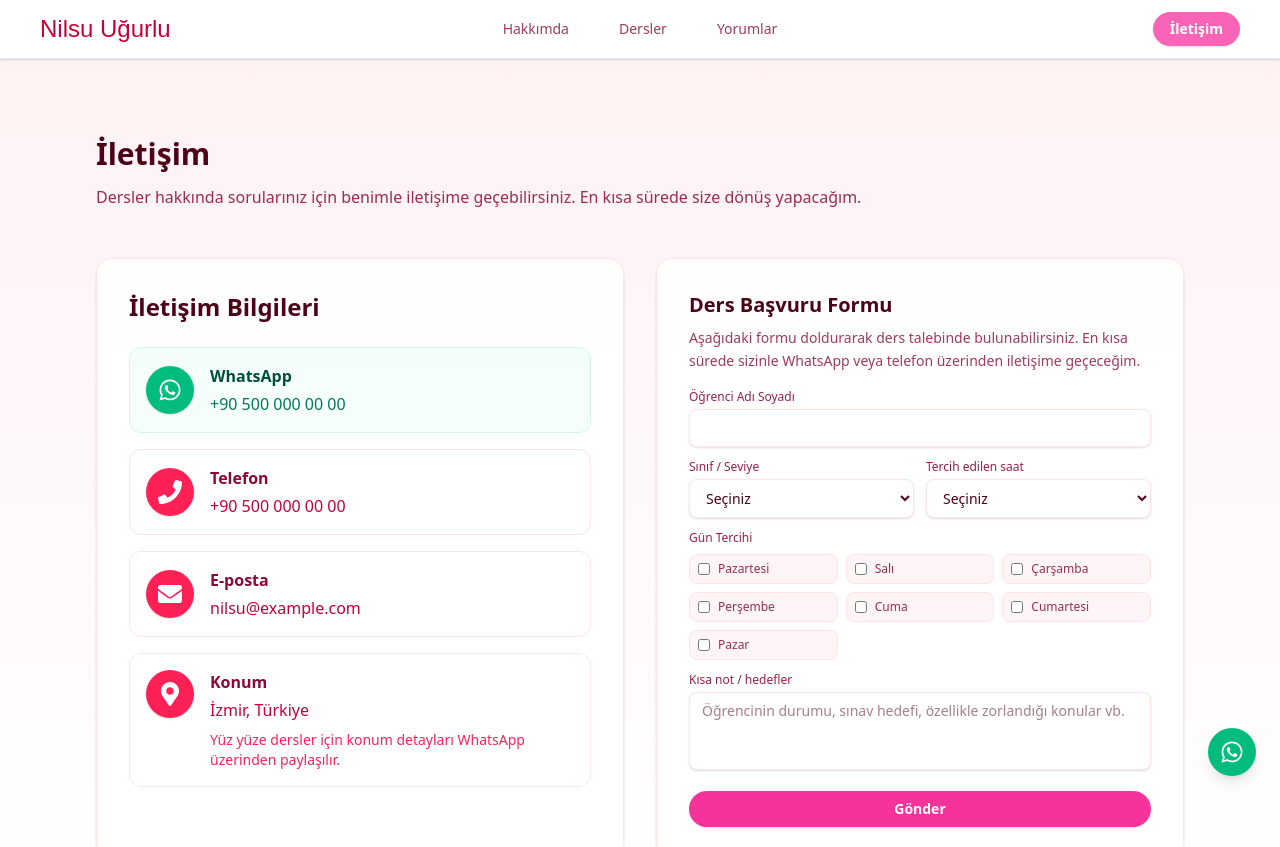
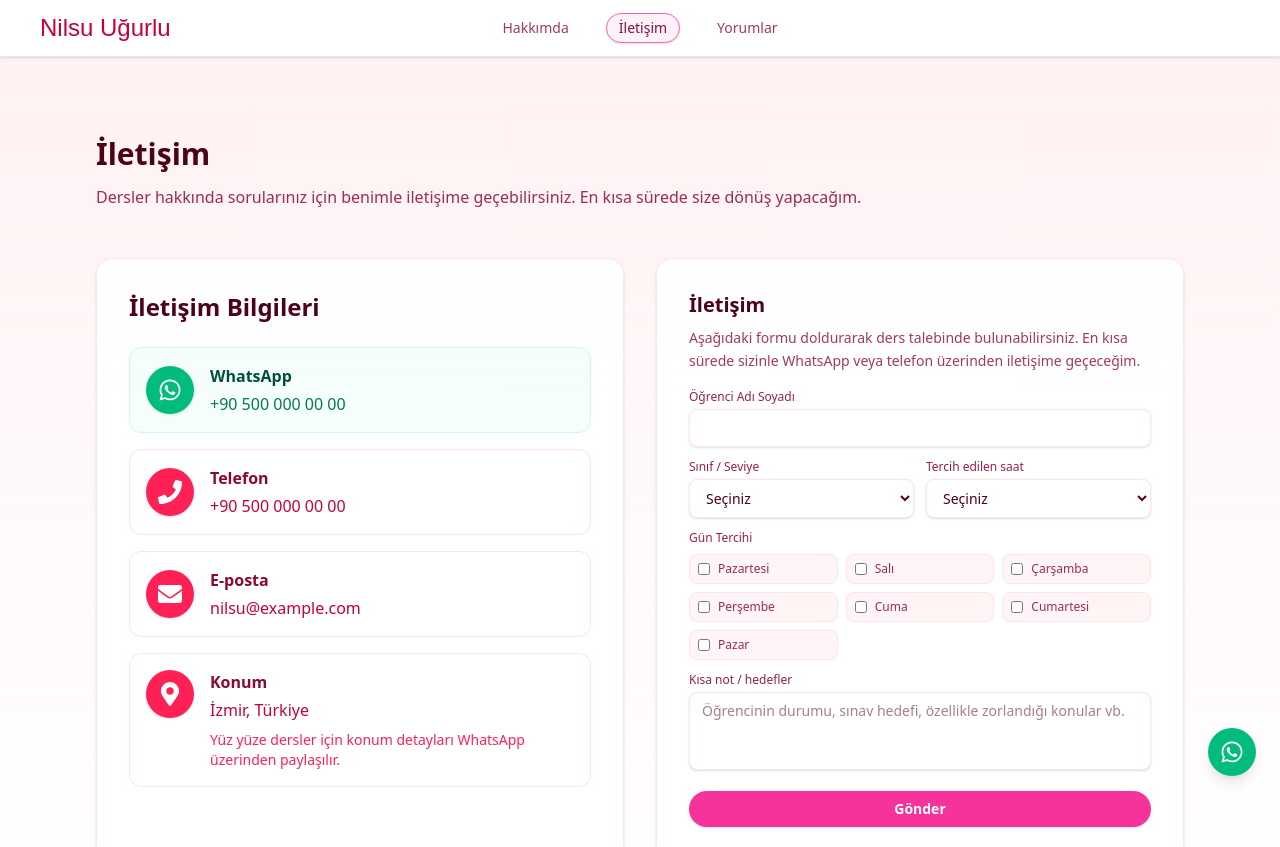
Before and after one commit to tegemenozyurek/nilsumat, a Next.js app: page /iletisim in a window 1280 px wide. Shown: the top 847 px of the page. Built offline with nearby package versions, Linux system fonts and the light colour scheme; a web font is replaced by a local one.

Commit message:
Update LessonApplicationForm to accept a title prop and modify Header component for improved navigation. Adjusted active state management and link labels for consistency with the new title. Updated comments for clarity.

```diff
--- a/app/iletisim/page.tsx
+++ b/app/iletisim/page.tsx
@@ -106,7 +106,7 @@ export default function IletisimPage() {
               </div>
             </div>
 
-            <LessonApplicationForm />
+            <LessonApplicationForm title="İletişim" />
           </div>
         </section>
 
--- a/components/Header.tsx
+++ b/components/Header.tsx
@@ -12,22 +12,25 @@ import Link from "next/link";
 export function Header() {
   const pathname = usePathname();
   const [open, setOpen] = useState(false);
-  const [active, setActive] = useState<"hakkimda" | "dersler" | "yorumlar" | "iletisim">(
-    pathname === "/dersler" ? "dersler" : "hakkimda"
-  );
+  const [active, setActive] = useState<"hakkimda" | "iletisim" | "yorumlar" | null>(() => {
+    if (pathname === "/iletisim") return "iletisim";
+    if (pathname === "/yorumlar") return "yorumlar";
+    if (pathname === "/") return "hakkimda";
+    return null;
+  });
 
   const toggle = () => setOpen((prev) => !prev);
   const close = () => setOpen(false);
 
   useEffect(() => {
-    if (pathname === "/dersler") {
-      setActive("dersler");
+    if (pathname === "/iletisim") {
+      setActive("iletisim");
     } else if (pathname === "/yorumlar") {
       setActive("yorumlar");
-    } else if (pathname === "/iletisim") {
-      setActive("iletisim");
+    } else if (pathname === "/") {
+      setActive("hakkimda");
     } else {
-      setActive("hakkimda");
+      setActive(null);
     }
   }, [pathname]);
 
@@ -65,7 +68,7 @@ export function Header() {
           </Link>
         </div>
 
-        {/* Orta: Hakkımda / Dersler / Yorumlar (masaüstünde ortalı) */}
+        {/* Orta: Hakkımda / İletişim / Yorumlar (masaüstünde ortalı) */}
         <nav
           aria-label="Ana navigasyon"
           className="hidden flex-1 items-center justify-center gap-4 text-xs font-medium text-rose-900/80 md:flex lg:gap-6 lg:text-sm"
@@ -90,18 +93,18 @@ export function Header() {
             Hakkımda
           </Link>
           <Link
-            href="/dersler"
+            href="/iletisim"
             onClick={() => {
-              setActive("dersler");
+              setActive("iletisim");
               close();
             }}
             className={`rounded-full border px-3 py-1 transition ${
-              active === "dersler"
+              active === "iletisim"
                 ? "border-pink-400 bg-pink-50 text-pink-900 shadow-sm"
                 : "border-transparent hover:border-pink-300 hover:bg-white/80 hover:text-rose-900"
             }`}
           >
-            Dersler
+            İletişim
           </Link>
           <Link
             href="/yorumlar"
@@ -119,23 +122,8 @@ export function Header() {
           </Link>
         </nav>
 
-        {/* Sağ: İletişim butonu (masaüstünde en sağda) + mobil burger */}
+        {/* Sağ: mobil burger */}
         <div className="flex flex-1 items-center justify-end gap-2">
-          <Link
-            href="/iletisim"
-            onClick={() => {
-              setActive("iletisim");
-              close();
-            }}
-            className={`hidden rounded-full border px-4 py-1.5 text-xs font-semibold shadow-sm transition md:inline-flex lg:text-sm ${
-              active === "iletisim"
-                ? "border-pink-400 bg-pink-400 text-white hover:bg-pink-500"
-                : "border-slate-300 bg-slate-50 text-slate-800 hover:bg-slate-100 hover:text-slate-900"
-            }`}
-          >
-            İletişim
-          </Link>
-
           {/* Mobil burger buton */}
           <button
             type="button"
@@ -189,16 +177,16 @@ export function Header() {
               Hakkımda
             </Link>
             <Link
-              href="/dersler"
+              href="/iletisim"
               className={`rounded-lg px-2 py-1 hover:bg-rose-100 ${
-                active === "dersler" ? "bg-pink-50 font-semibold" : ""
+                active === "iletisim" ? "bg-pink-50 font-semibold" : ""
               }`}
               onClick={() => {
-                setActive("dersler");
+                setActive("iletisim");
                 close();
               }}
             >
-              Dersler
+              İletişim
             </Link>
             <Link
               href="/yorumlar"
@@ -212,20 +200,6 @@ export function Header() {
             >
               Yorumlar
             </Link>
-            <Link
-              href="/iletisim"
-              className={`mt-1 inline-flex w-max items-center rounded-full border px-3 py-1.5 text-[11px] font-semibold shadow-sm hover:bg-rose-100 ${
-                active === "iletisim"
-                  ? "border-pink-400 bg-pink-400 text-white"
-                  : "border-rose-300 bg-white/90 text-rose-700"
-              }`}
-              onClick={() => {
-                setActive("iletisim");
-                close();
-              }}
-            >
-              İletişim
-            </Link>
           </div>
         </nav>
       )}
--- a/components/LessonApplicationForm.tsx
+++ b/components/LessonApplicationForm.tsx
@@ -46,13 +46,19 @@ function setTurkishRequiredMessage(
   el.setCustomValidity("");
 }
 
-export function LessonApplicationForm() {
+type LessonApplicationFormProps = {
+  title?: string;
+};
+
+export function LessonApplicationForm({
+  title = "Ders Başvuru Formu",
+}: LessonApplicationFormProps) {
   const [showNotification, setShowNotification] = useState(false);
 
   return (
     <article className="rounded-2xl border border-rose-100 bg-white/95 p-6 shadow-sm md:p-8">
       <h2 className="text-lg font-semibold text-rose-950 md:text-xl">
-        Ders Başvuru Formu
+        {title}
       </h2>
       <p className="mt-2 text-xs leading-relaxed text-rose-900/80 md:text-sm">
         Aşağıdaki formu doldurarak ders talebinde bulunabilirsiniz. En kısa
```
